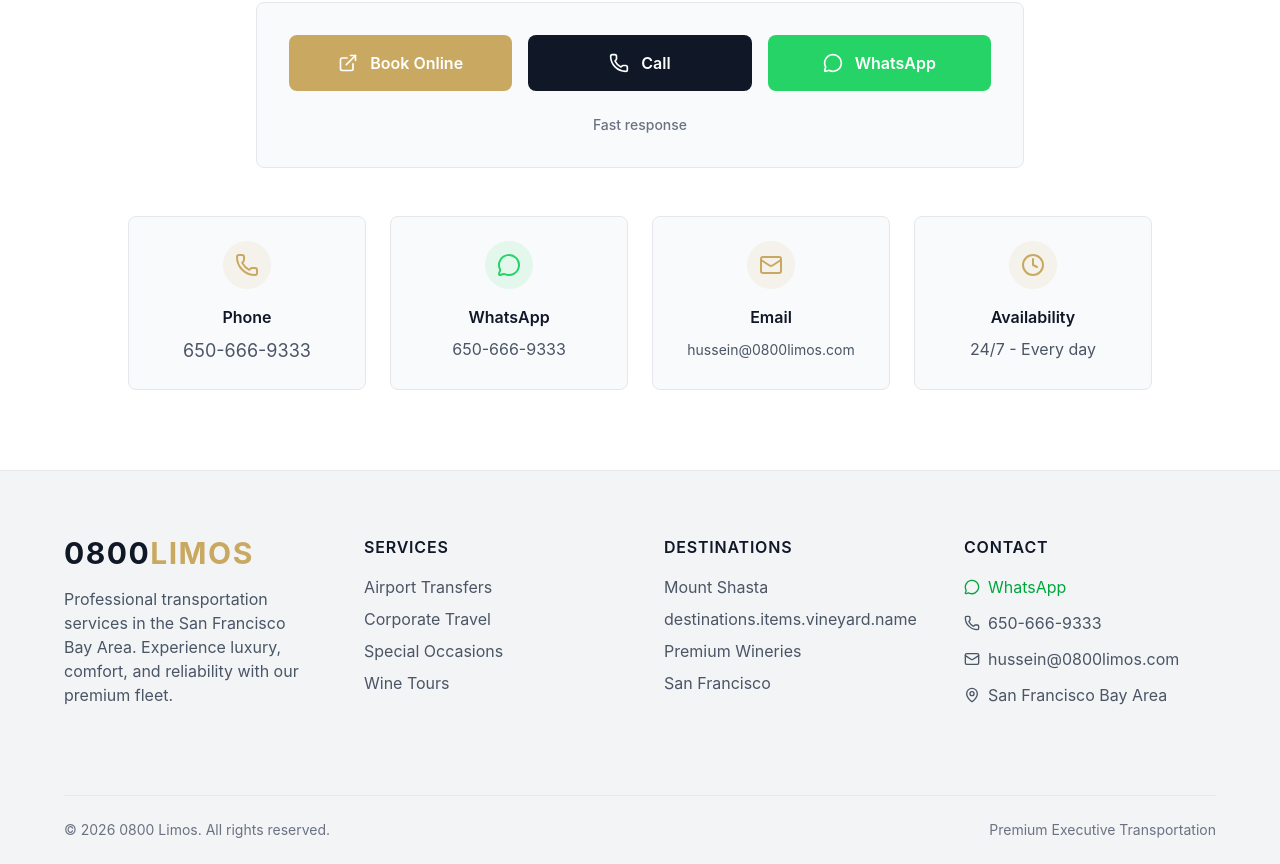
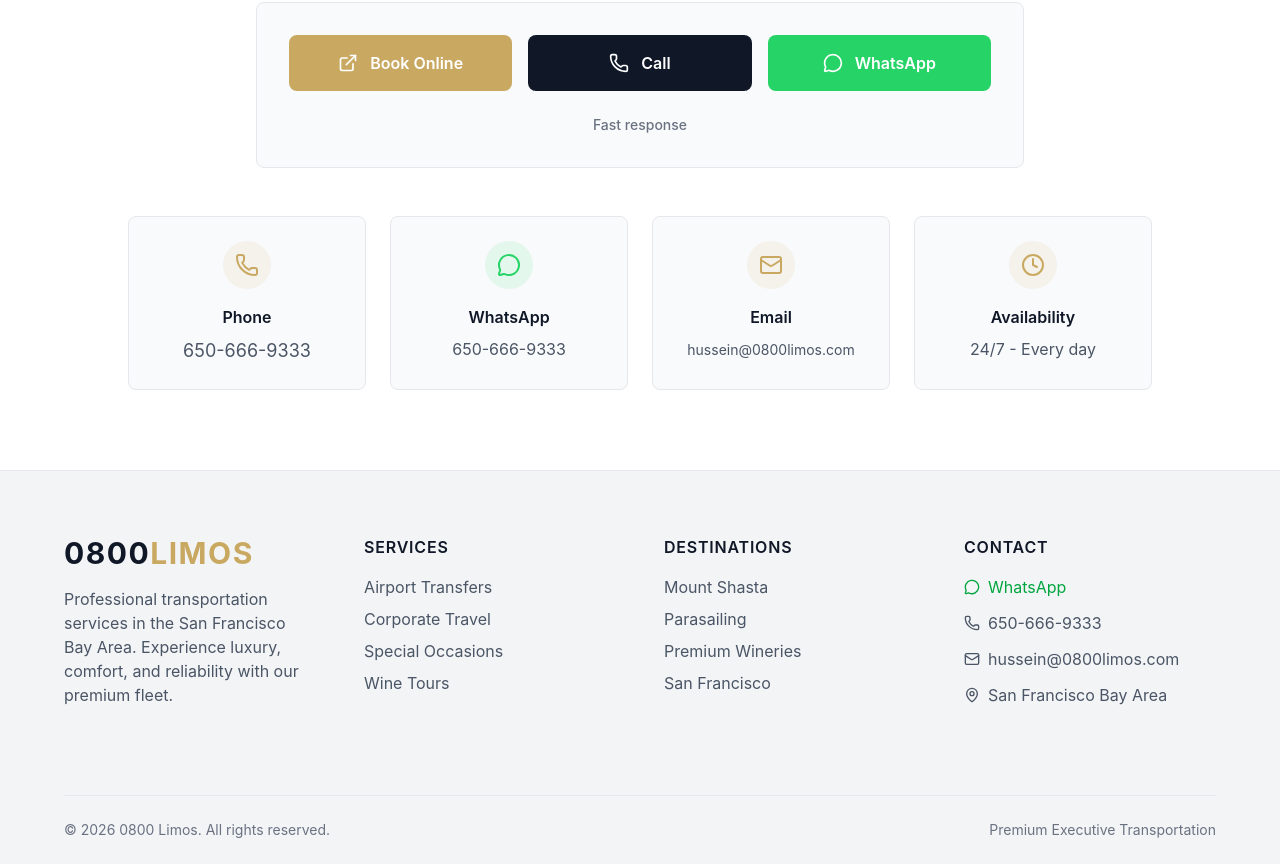
Before and after one commit to guillermedev75/0800limos-website, a React (Vite) app: page / in a window 1280 px wide. Shown: the part 7395-8259 px from the top of the page. Built offline with nearby package versions, Linux system fonts and the light colour scheme.

Commit message:
fix: corrige footer - substitui vineyard por parasailing

```diff
--- a/src/components/layout/Footer.tsx
+++ b/src/components/layout/Footer.tsx
@@ -14,7 +14,7 @@ export function Footer() {
 
   const destinationLinks = [
     { name: t('destinations.items.shasta.name'), href: '#destinations' },
-    { name: t('destinations.items.vineyard.name'), href: '#destinations' },
+    { name: t('destinations.items.parasailing.name'), href: '#destinations' },
     { name: t('destinations.items.winery.name'), href: '#destinations' },
     { name: 'San Francisco', href: '#destinations' },
   ];
```
